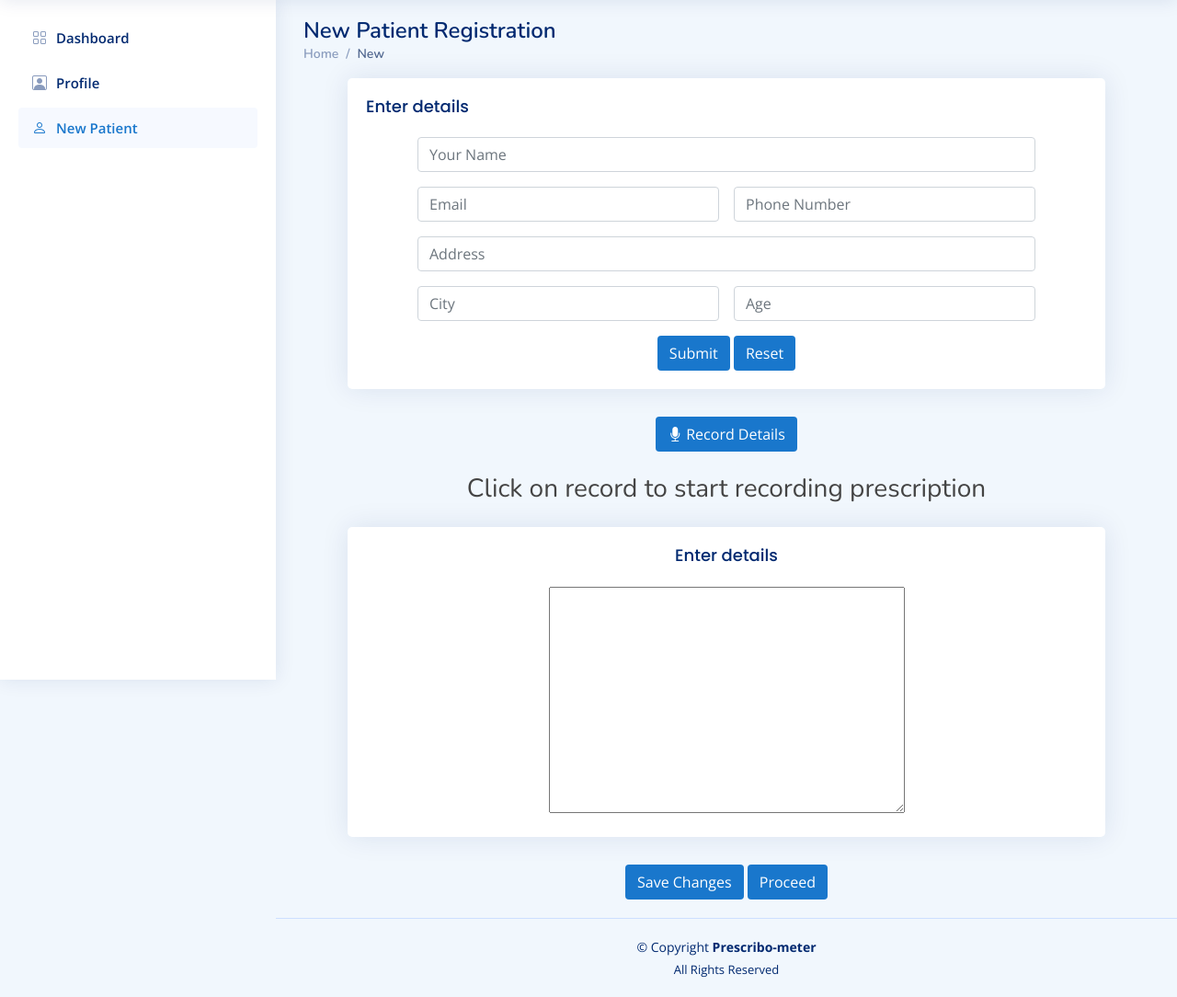
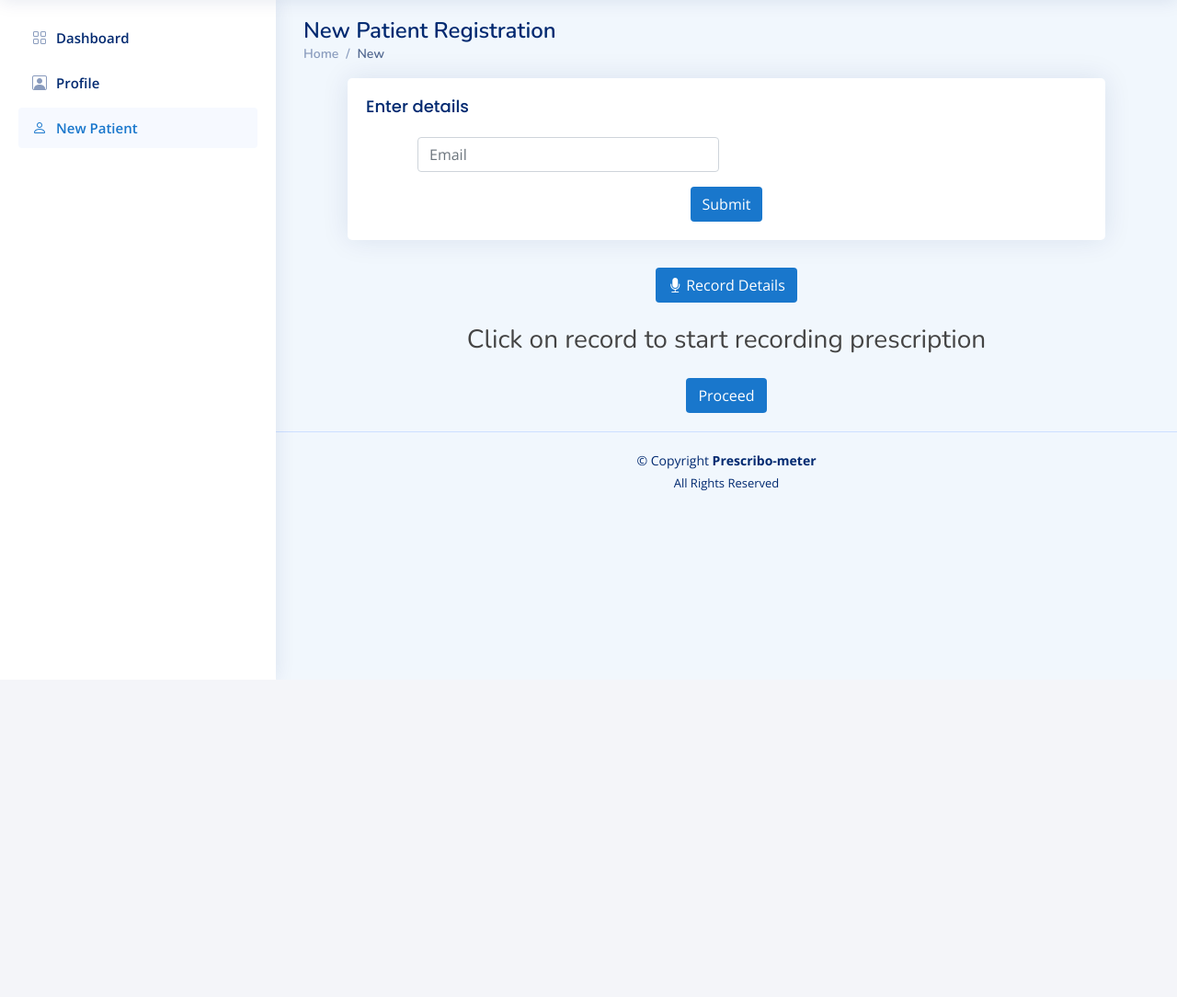
Before and after one commit to aayushi-as/Prescribometer, a Django app: template templates/new-patient.html in a window 1280 px wide. Shown: the part 61-1145 px from the top of the page at 92% size. After the commit the page ends 792 px from the top, so only its background shows below. Run offline with Django 3.2, Linux system fonts and the light colour scheme; the template is opened without the code that fills it, so the values that code supplies are empty; some libraries are stand-ins or nearby versions.

Commit message:
Update record module,add generate prescription,add ner module

```diff
--- a/app/urls.py
+++ b/app/urls.py
@@ -11,6 +11,7 @@ urlpatterns = [
     path('profile/',views.profile, name='profile'),
     path('newPatient/',views.newPatient, name='newPatient'),
     path('newPatient/record/',views.record,name = 'record'),
-    path('newPatient/record/save_changes/',views.save_changes,name = 'save_changes'),
+    path('newPatient/record/proceed/',views.proceed,name = 'proceed'),
+    path('newPatient/record/proceed/save_changes',views.save_changes,name = 'save_changes'),
     path('newPatient/record/record',views.record,name = 'record'),
 ]
--- a/static/js/main_dashboard.js
+++ b/static/js/main_dashboard.js
@@ -1,3 +1,11 @@
+const record = document.querySelector("#record")
+record.addEventListener("click",(event)=>{
+  if(record.innerText === "Record Details"){
+    record.innerText = "Stop Recording";
+  }else{
+    record.innerText = "Record Details";
+  }
+})
 
 (function() {
   "use strict";
--- a/templates/dashboard.html
+++ b/templates/dashboard.html
@@ -143,14 +143,14 @@
 
 
 	<!-- ======= Footer ======= -->
-	<footer id="footer" class="footer">
+	<!--<footer id="footer" class="footer">
 		<div class="copyright">
 			&copy; Copyright <strong><span>Prescribo-meter</span></strong>
 		</div>
 		<div class="credits">
 			All Rights Reserved
 		</div>
-	</footer><!-- End Footer -->
+	</footer>--><!-- End Footer -->
 
 	<a href="#" class="back-to-top d-flex align-items-center justify-content-center"><i
 			class="bi bi-arrow-up-short"></i></a>
--- a/templates/new-patient.html
+++ b/templates/new-patient.html
@@ -32,6 +32,7 @@
 
 	<!-- Template Main CSS File -->
 	<link href="{% static 'css/style.css' %}" rel="stylesheet">
+
 
 </head>
 
@@ -163,13 +164,13 @@
                             <h5 class="card-title">Enter details</h5>
 
                             <form class="row g-3 mx-5">
-                                <div class="col-md-12">
+                                <!--<div class="col-md-12">
                                     <input type="text" class="form-control" placeholder="Your Name">
-                                </div>
+                                </div>-->
                                 <div class="col-md-6">
                                     <input type="email" class="form-control" placeholder="Email">
                                 </div>
-                                <div class="col-md-6">
+                                <!--<div class="col-md-6">
                                     <input type="number" class="form-control" placeholder="Phone Number">
                                 </div>
                                 <div class="col-12">
@@ -180,10 +181,9 @@
                                 </div>
                                 <div class="col-md-6">
                                     <input type="text" class="form-control" placeholder="Age">
-                                </div>
+                                </div>-->
                                 <div class="text-center">
                                     <button type="submit" class="btn">Submit</button>
-                                    <button type="reset" class="btn">Reset</button>
                                 </div>
                             </form><!-- End No Labels Form -->
 
@@ -191,33 +191,32 @@
                     </div>
                     <div class="voice-record text-center">
                         <form action="record" method="get">
-                        {% csrf_token %}
-                        <button type="submit" id = "Record" class="btn"><i class="bi bi-mic-fill me-1"></i>Record
+                        <button type="submit" id = "record" class="btn"><i class="bi bi-mic-fill me-1"></i>Record
                             Details
                         </button>
 
                         <h3 class="my-4">Click on record to start recording prescription</h3>
-                        <div class="card mx-5">
+                        <!--<div class="card mx-5">
                             <div class="card-body">
                                 <h5 class="card-title">Enter details</h5>
 
                                 <form class="row g-3 mx-5" method="get" action="record">
 
-                                    <div class="col-md-12" >
+                                    <div class="col-md-12" >-->
                                         <!--<input name="audio_text" type="text" value='{{ audio_text }}' contenteditable="true"/>-->
-                                        <textarea name="fulltextarea" rows="10" cols="40">{{audio_text}}</textarea>
+                                        <!--<textarea name="fulltextarea" rows="10" cols="40">{{audio_text}}</textarea>-->
                                         <!--<h4 contentEditable="true" id="audio_text">{{audio_text}}</h4>-->
 
 
+                                    <!--</div>
                                     </div>
-                                    </div>
-                                    </div>
+                                    </div>-->
                                 </form>
                                 </div>
                                 <div class="text-center">
-                                    <form action = "save_changes">
-                                    <button type="submit" class="btn">Save Changes</button>
-                                    <button type="reset" class="btn">Proceed</button>
+                                    <form action = "proceed">
+                                    <button type="submit" class="btn">Proceed</button>
+                                    <!-- <button type="reset" class="btn">Proceed</button> -->
                                 </form>
                                 </div>
                                     </div>
@@ -250,8 +249,16 @@
 	<script src="{% static 'vendor/php-email-form/validate.js' %}"></script>
 
 	<!-- Template Main JS File -->
-	<script src="{% static 'js/main_dashboard.js' %}"></script>
+	<script src="{% static 'js/main_dashboard.js' %}">
+        const record = document.querySelector("#record")
+        console.log(record.innerText)
+        record.addEventListener("click",(event)=>{
+            if(record.innerText === "Record Details"){
+                record.innerText = "Stop Recording";
+            }else{
+                record.innerText = "Record Details";
+            }})
+    </script>
 
 </body>
-
 </html>
```
Also changed, not shown: app/views.py (+42 -11 lines).
